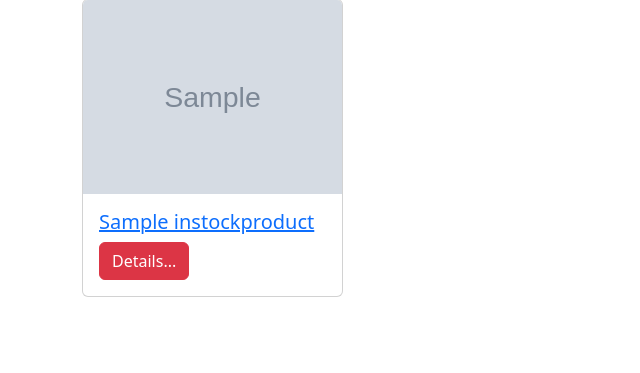
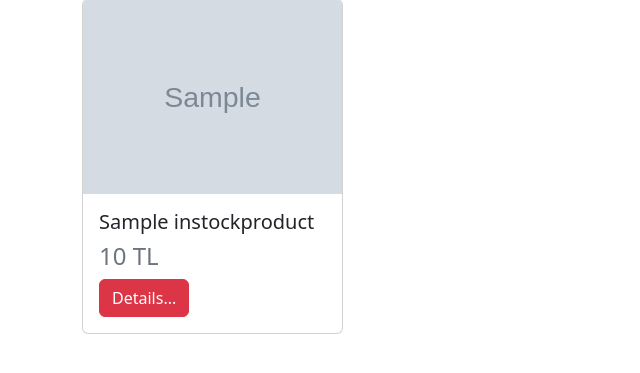
Before and after one commit to Aycelenk/Ecommerce-Website-Django, a Django app: template Marketplace/Main/templates/index.html in a window 1280 px wide. Shown: the part 127-500 px from the top of the page, without its empty margins (0-640 px from the left). Run offline with Django 3.2, Linux system fonts and the light colour scheme; the template is opened without the code that fills it: most values are stand-ins (such as "Sample title", 1, 10 or a date in 2020); grey boxes marked "Sample" are stand-in pictures.

Commit message:
Added price under name in home page

```diff
--- a/Marketplace/Main/templates/index.html
+++ b/Marketplace/Main/templates/index.html
@@ -15,15 +15,16 @@
       <div class="row">
         {% for i in instockproducts %}
         <div class="col-md-4 mb-3">
-          <a href="{% url 'detail' i.ID %}">
-            <div class="card mb-2" style="width: 100%">
+          <div class="card mb-2" style="width: 100%">
+            <a href="{% url 'detail' i.ID %}">
               <img src="{{ i.image }}" class="card-img-top" alt="..." />
-              <div class="card-body">
-                <h5 class="card-title">{{ i.name }}</h5>
-                <a href="{% url 'detail' i.ID %}" class="btn btn-danger">Details...</a>
-              </div>
+            </a>
+            <div class="card-body">
+              <h5 class="card-title">{{ i.name }}</h5>
+              <h4 class="text-muted">{{i.price}} TL</h4>
+              <a href="{% url 'detail' i.ID %}" class="btn btn-danger">Details...</a>
             </div>
-          </a>
+          </div>
         </div>
         {% endfor %}
       </div>
```
Also changed, not shown: Marketplace/db.sqlite3.
